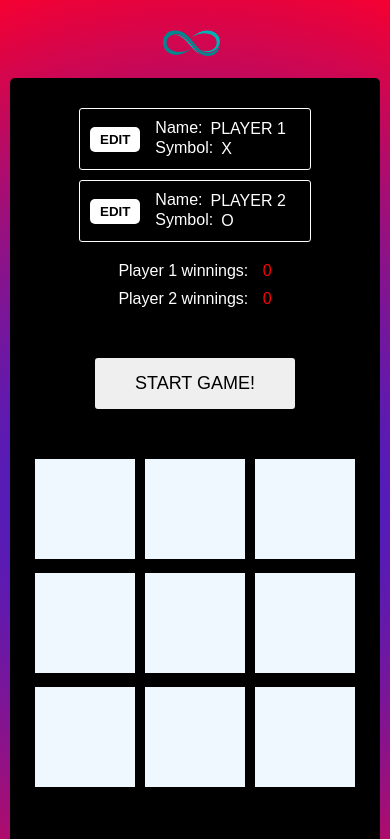
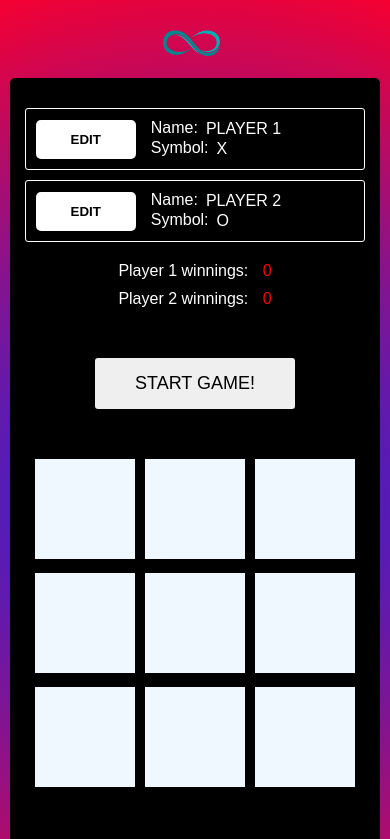
Before and after one commit to RedRoll/XO, a React (Vite) app: page / in a window 390 px wide. Shown: the top 839 px of the page. Built offline with nearby package versions, Linux system fonts and the light colour scheme; a web font is replaced by a local one.

Commit message:
RWD test

```diff
--- a/src/App.jsx
+++ b/src/App.jsx
@@ -130,6 +130,7 @@ function App() {
 
   const gameDraw = gameSquareData.length === 9 // opens popUp if the result of the game is a draw
 
+  console.log(activePlayer)
   return (
     <main className={styles.wrapper}>
 
--- a/src/components/Player/Player.jsx
+++ b/src/components/Player/Player.jsx
@@ -81,6 +81,8 @@ const Player = ({ name, symbol, id, player, toggleValue, setPlayer, activeP }) =
 
     const isTrue = toggleValue !== id && toggleValue.length > 0 // for switch button disable/enable
 
+    const isGameStarted = activeP // disable all buttons when game started
+
     const disabledClass = isTrue ? styles['input__nameText-disabled'] : undefined
 
 
@@ -88,7 +90,7 @@ const Player = ({ name, symbol, id, player, toggleValue, setPlayer, activeP }) =
 
         <div className={`${styles.player} ${activeP && activeP === id ? styles['active-player'] : undefined}`}>
 
-            <button disabled={isTrue} className={styles.player__button} onClick={clickHandlerButton} >{toggle.input ? 'Save' : 'Edit'}</button>
+            <button disabled={isTrue || isGameStarted} className={styles.player__button} onClick={clickHandlerButton} >{toggle.input ? 'Save' : 'Edit'}</button>
 
 
             <div className={styles['players-box']}>
--- a/src/components/Player/Player.module.css
+++ b/src/components/Player/Player.module.css
@@ -174,3 +174,16 @@ input:focus.animated-input {
 .popUp__button {
     cursor: pointer;
 }
+
+@media (max-width: 400px) {
+
+    .player {
+
+        width: 100%;
+    }
+
+    .player__button {
+        width: 100px;
+        padding: 12px 10px;
+    }
+}
```
